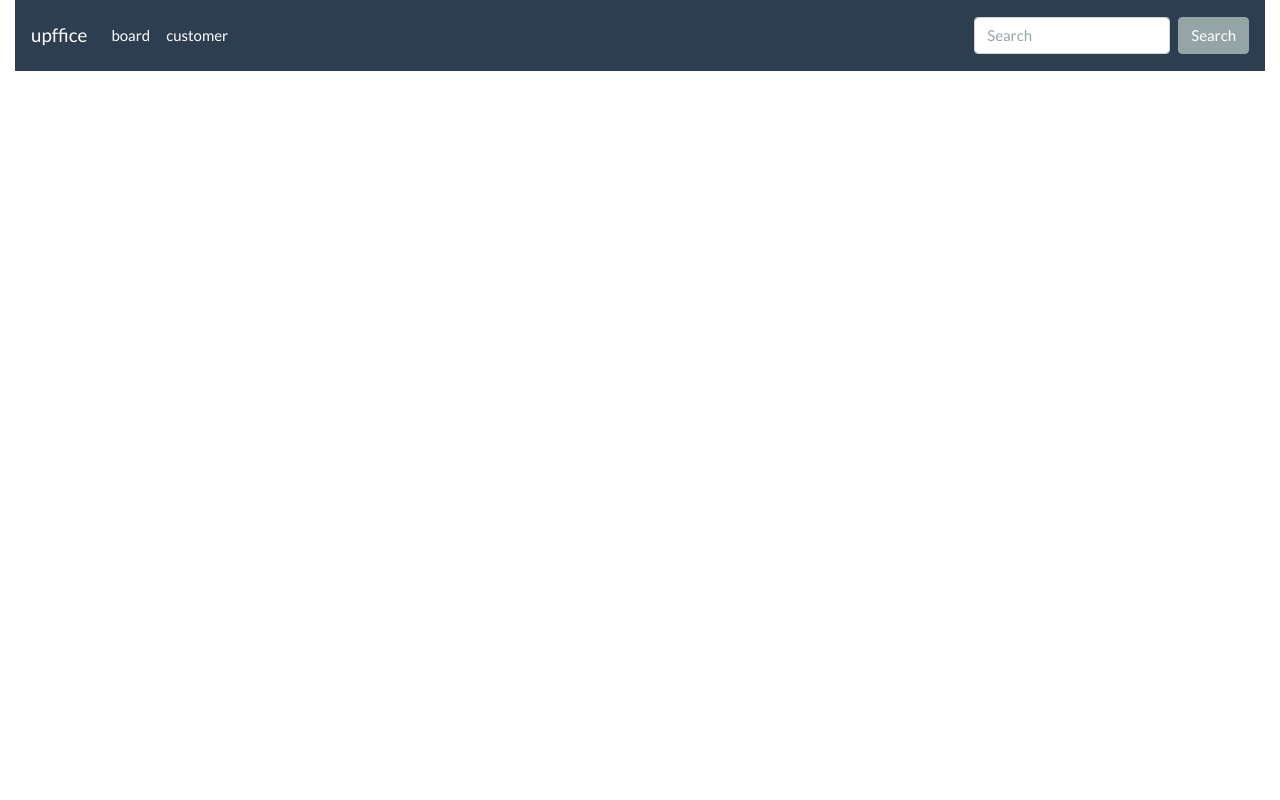
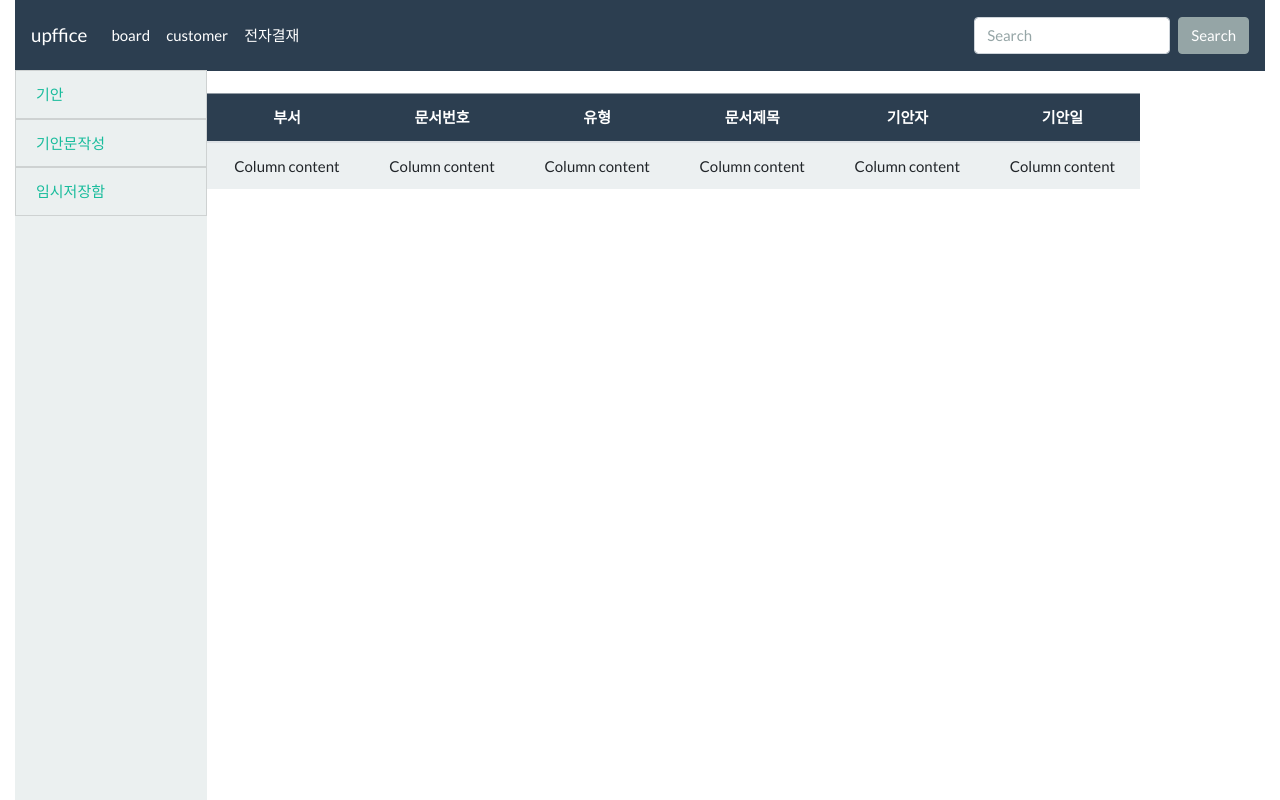
Before and after one commit to Upffice/UpfficeFront, a Vue app: page /approval/sign/wait in a window 1280 px wide. Built offline with nearby package versions, Linux system fonts and the light colour scheme.

Commit message:
SH Front version 0.101

```diff
--- a/src/components/TopMenu.vue
+++ b/src/components/TopMenu.vue
@@ -14,6 +14,9 @@
                     </li>
                     <li class="nav-item">
                         <router-link class="nav-link" to="/customer">customer</router-link>
+                    </li>
+                    <li class="nav-item">
+                        <router-link class="nav-link" to="/app">전자결재</router-link>
                     </li>
                 </ul>
                 <form class="form-inline my-2 my-lg-0">
@@ -33,6 +36,7 @@
 <style>
     .topMenu {
         text-align: center;
+
     }
 
     .btn-primary {
--- /dev/null
+++ b/src/components/approval/ApprovalSubMenu.vue
@@ -0,0 +1,28 @@
+<template>
+    <div class="subMenu">
+         <ul class="nav nav-pills flex-column">
+            <router-link to="/customer">  <li class="list-group-item d-flex justify-content-between align-items-center libgclr">
+                기안
+              </li></router-link>
+
+              <router-link to="/customer/add"><li class="list-group-item d-flex justify-content-between align-items-center libgclr">
+                기안문작성
+              </li></router-link>
+
+              <router-link to="/customer/search"><li class="list-group-item d-flex justify-content-between align-items-center libgclr">
+                임시저장함
+              </li></router-link>
+
+         </ul>
+    </div>
+</template>
+
+<script>
+
+export default {
+};
+</script>
+
+<style>
+
+</style>
--- /dev/null
+++ b/src/components/approval/SignWait.vue
@@ -0,0 +1,78 @@
+<template>
+
+
+
+    <div class="container">
+
+        <div class="list row">
+            <subMenu></subMenu>
+        </div>
+
+    <table class="table table-hover">
+        <thead>
+        <tr class="table-primary">
+            <th scope="col">No</th>
+            <th scope="col">부서</th>
+            <th scope="col">문서번호</th>
+            <th scope="col">유형</th>
+            <th scope="col">문서제목</th>
+            <th scope="col">기안자</th>
+            <th scope="col">기안일</th>
+
+        </tr>
+        </thead>
+        <tbody>
+
+        <tr class="table-light">
+            <th scope="row">Light</th>
+            <td>Column content</td>
+            <td>Column content</td>
+            <td>Column content</td>
+            <td>Column content</td>
+            <td>Column content</td>
+            <td>Column content</td>
+        </tr>
+
+        </tbody>
+    </table>
+    </div>
+
+
+</template>
+
+<script>
+    import http from "../../http-common";
+    import ApprovalSubMenu from "./ApprovalSubMenu";
+
+    export default {
+        name: "SignWait",
+
+        components: {
+            subMenu: ApprovalSubMenu
+        }
+    }
+</script>
+
+<style>
+
+    .list {
+        text-align: left;
+        max-width: 450px;
+        margin: auto;
+    }
+    .table{
+
+        margin: auto;
+        width: 1000px;
+
+    }
+
+    .container{
+
+        /*background : gainsboro;*/
+        /*margin:        auto;*/
+        /*width: 1100px;*/
+
+
+    }
+</style>
--- a/src/router.js
+++ b/src/router.js
@@ -1,14 +1,19 @@
 import Vue from "vue";
 import Router from "vue-router";
 import MainView from "./components/MainView";
+
 import BoardList from "./components/board/BoardList.vue";
 import AddBorad from "./components/board/AddBorad.vue";
 import SearchBoards from "./components/board/SearchBoards.vue";
 import Board from "./components/board/Board.vue";
+
 import CustomersList from "./components/customer/CustomersList.vue";
 import AddCustomer from "./components/customer/AddCustomer.vue";
 import SearchCustomers from "./components/customer/SearchCustomers.vue";
 import Customer from "./components/customer/Customer.vue";
+
+import SignWait from "./components/approval/SignWait.vue";
+
 
 Vue.use(Router);
 
@@ -20,6 +25,7 @@ export default new Router({
             name: "mainView",
             component: MainView,
         },
+
         {
             path: "/bbs/board",
             name: "boards",
@@ -42,6 +48,7 @@ export default new Router({
             name: "search",
             component: SearchBoards
         },
+
         {
             path: "/customer/customer",
             name: "customers",
@@ -63,6 +70,13 @@ export default new Router({
             path: "/customer/search",
             name: "search",
             component: SearchCustomers
+        },
+
+        {
+            path: "/approval/sign/wait",
+            name: "wait",
+            alias : "/app",
+            component :SignWait
         }
     ]
 });
```
